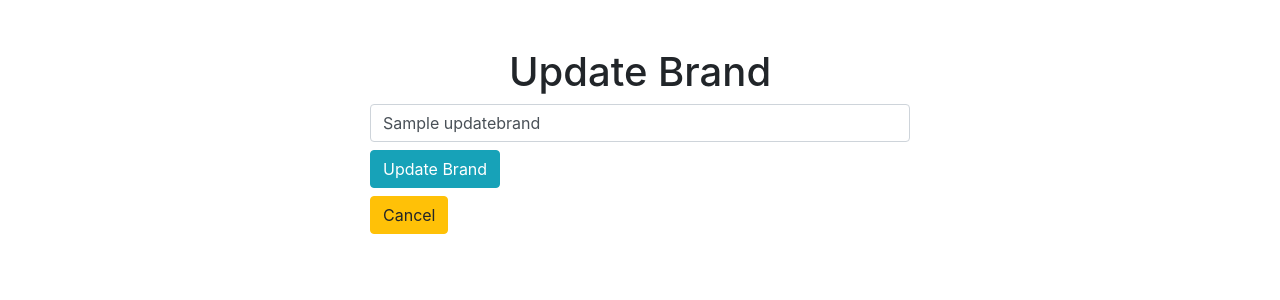
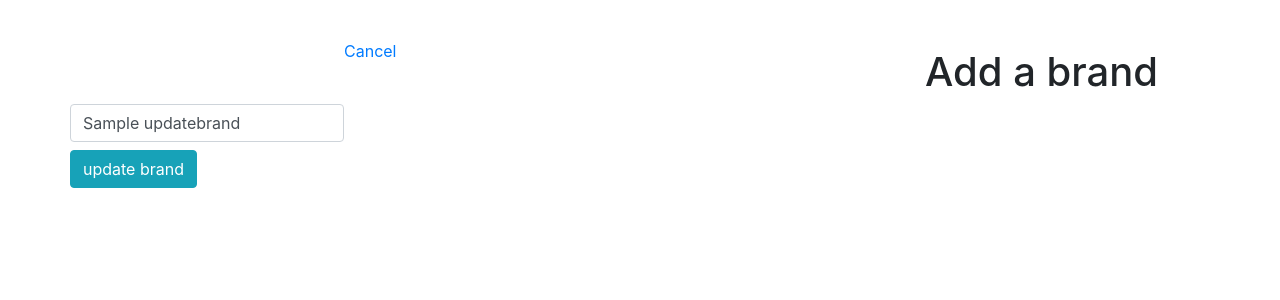
Before and after one commit to Muhammadnihalc/E-Commerce-APP, a Flask app: template src/templates/products/updateband.html in a window 1280 px wide. Shown: the top 300 px of the page. Run offline with Flask 3, Linux system fonts and the light colour scheme; the template is opened without the code that fills it: most values are stand-ins (such as "Sample title", 1, 10 or a date in 2020); some libraries are stand-ins or nearby versions.

Commit message:
Update updateband.html

```diff
--- a/src/templates/products/updateband.html
+++ b/src/templates/products/updateband.html
@@ -2,27 +2,30 @@
 
 {% block content %}
 
+
 <div class="container">
     <div class="row">
         <div class="col-md-3"></div>
-        <div class="col-md-6">
+        <div class="col-md-6"></div>
         {% include '_messages.html' %}
         {% if brands %}
-                <h1 class="text-center mt-5">Update Brand</h1>
+        <h1 class="text-centre mt-5">Add a brand</h1>
             <form action="" method="post">
                 <input type="text" name="brand" class="form-control" value="{{updatebrand.name}}">
-                    <input type="submit" value="Update Brand" class="btn btn-info mt-2">
+                <input type="submit" value="update brand" class="btn btn-info mt-2" >
+
             </form>
-                <a href="{{url_for('brands')}}" class="btn btn-warning mt-2">Cancel</a>
+            <a href="{{url_for('brands')}} class="btn btn-warning" style="margin-top: -65px; margin: left 140px;">Cancel</a>
         {% else %}
-                <h1 class="text-center mt-5">Update Category</h1>
+        <h1 class="text-centre mt-5">Add Category</h1>
         <form action="" method="post">
-                    <input type="text" name="category" class="form-control" value="{{updatecat.name}}">
-                    <input type="submit" value="Update Category" class="btn btn-info mt-2">
+            <input type="text" name="category" class="form-control" value="{{updatecat.name}}>
+            <input type="submit" value="update category" class="btn btn-info mt-2" >
+
         </form>
-                <a href="{{url_for('category')}}" class="btn btn-warning mt-2">Cancel</a>
+        <a href="{{url_for('category')}} class="btn btn-warning" style="margin-top: -65px; margin: left 140px;">Cancel</a>
         {% endif %}
-        </div>
+
         <div class="col-md-3"></div>
     </div>
 </div>
```
Lines whose indentation alone changed are shown as unchanged.
